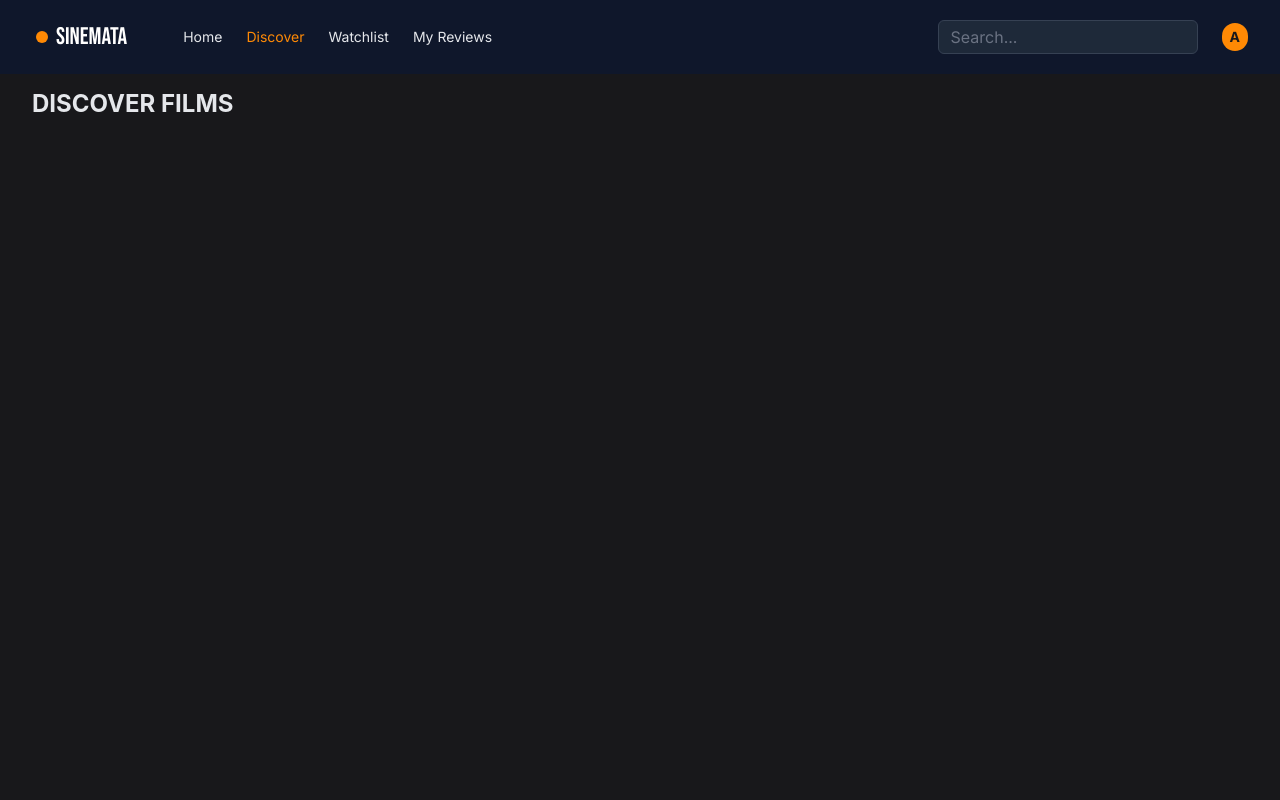
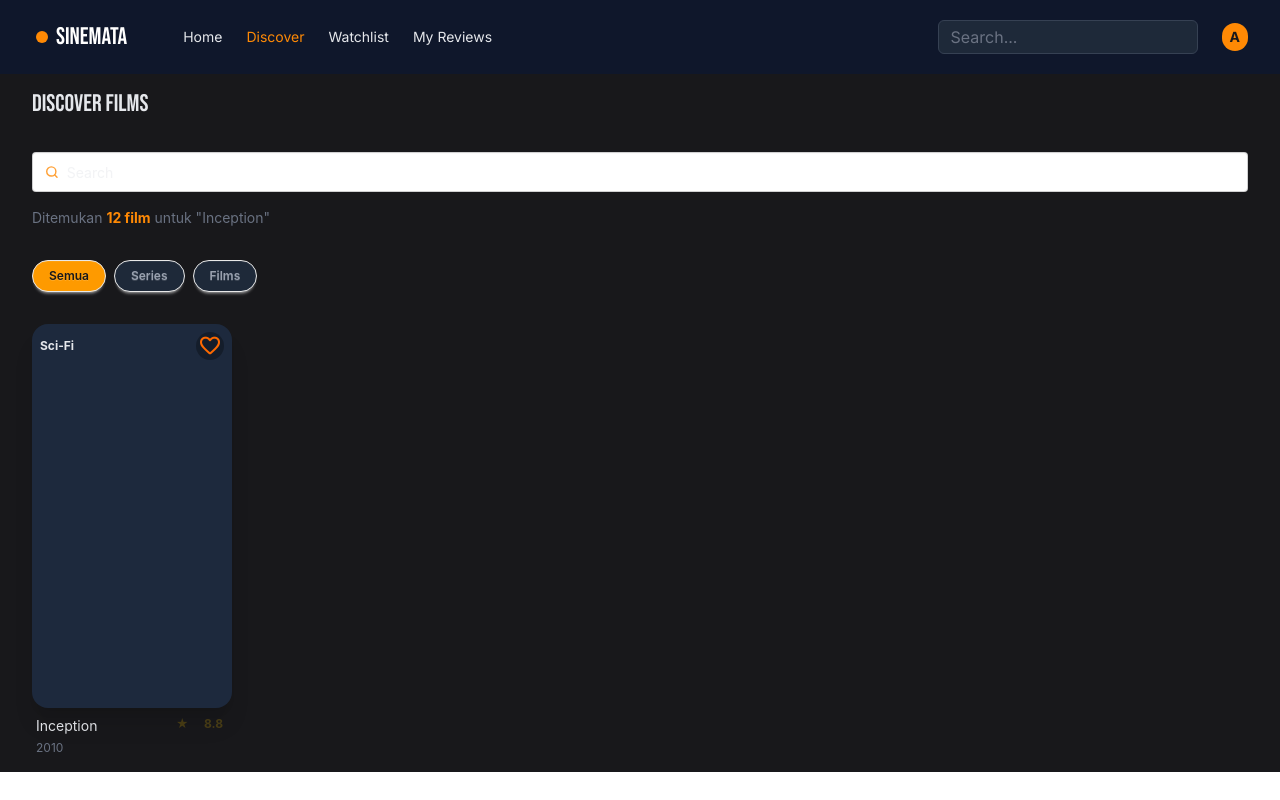
Before and after one commit to asmadguntur/nc_sinemata, a React (Vite) app: page / in a window 1280 px wide. Built offline with nearby package versions, Linux system fonts and the light colour scheme; no server answers.

Commit message:
menambahkan component search, filter dan movie card

```diff
--- a/package.json
+++ b/package.json
@@ -24,6 +24,7 @@
     "@types/react-dom": "^19.2.3",
     "@vitejs/plugin-react": "^6.0.1",
     "autoprefixer": "^10.5.0",
+    "daisyui": "^5.5.20",
     "eslint": "^10.3.0",
     "eslint-plugin-react-hooks": "^7.1.1",
     "eslint-plugin-react-refresh": "^0.5.2",
--- a/src/App.css
+++ b/src/App.css
@@ -167,7 +167,7 @@
 
   &::before,
   &::after {
-    content: '';
+    content: "";
     position: absolute;
     top: -4.5px;
     border: 5px solid transparent;
--- a/src/index.css
+++ b/src/index.css
@@ -1,4 +1,5 @@
 @import "tailwindcss";
+@plugin "daisyui";
 
 .font-inter {
   font-family: "Inter", sans-serif;
--- a/src/pages/Discover.jsx
+++ b/src/pages/Discover.jsx
@@ -1,16 +1,99 @@
-import { useState } from "react";
+import { useEffect, useState } from "react";
 import Navbar from "../components/Navbar";
+import MovieCard from "../components/MovieCard";
 // import Trending from "../components/Trending";
 // import Footer from "../components/Footer";
 
 export default function Discover() {
+  const [query, setQuery] = useState("");
+  const [movies, setMovies] = useState([]);
+  const [loading, setLoading] = useState(false);
+
+  const fetchMovies = async () => {
+    setLoading(true);
+    try {
+      // Replace this with your actual API call
+      const response = await fetch("/api/movies");
+      const data = await response.json();
+      setMovies(data.results);
+    } catch (error) {
+      console.error("Error fetching movies:", error);
+    } finally {
+      setLoading(false);
+    }
+  };
+
+  useEffect(() => {
+    // Simulate an API call to fetch movies
+
+    fetchMovies();
+  }, [query]);
+
   return (
     <>
       <Navbar activePage="discover" />
       <main className="main-content pt-18">
         <header className="section-header flex  justify-between items-center py-4 px-8">
-          <h2 className="text-2xl font-bold">DISCOVER FILMS</h2>
+          <h2 className="text-2xl font-bebas">DISCOVER FILMS</h2>
         </header>
+        <section className="search-section flex flex-col gap-y-4 py-4 px-8">
+          <label className="input w-full">
+            <svg
+              className="h-[1em] opacity-80 text-orange-400"
+              xmlns="http://www.w3.org/2000/svg"
+              viewBox="0 0 24 24"
+            >
+              <g
+                strokeLinejoin="round"
+                strokeLinecap="round"
+                strokeWidth="2.5"
+                fill="none"
+                stroke="currentColor"
+              >
+                <circle cx="11" cy="11" r="8"></circle>
+                <path d="m21 21-4.3-4.3"></path>
+              </g>
+            </svg>
+            <input
+              type="search"
+              required
+              placeholder="Search"
+              value={query}
+              onChange={(e) => setQuery(e.target.value)}
+            />
+          </label>
+          <p className="text-sm text-gray-500">
+            Ditemukan <span className="font-bold text-orange-400">12 film</span>{" "}
+            untuk "Inception"
+          </p>
+        </section>
+        <section className="filter-section flex items-center gap-x-2 py-4 px-8">
+          <button className="btn btn-sm py-2 px-4 rounded-full bg-amber-500 text-zinc-900">
+            Semua
+          </button>
+          <button className="btn btn-sm py-2 px-4 rounded-full bg-gray-800 text-gray-400 hover:bg-gray-700 hover:text-gray-100">
+            Series
+          </button>
+          <button className="btn btn-sm py-2 px-4 rounded-full bg-gray-800 text-gray-400 hover:bg-gray-700 hover:text-gray-100">
+            Films
+          </button>
+        </section>
+        <section className="sort-section flex items-center gap-x-2 py-4 px-8">
+          <ul className="movie-grid flex flex-wrap gap-6">
+            {/* <!-- Movie card --> */}
+            <MovieCard
+              movie={{
+                id: 1,
+                title: "Inception",
+                genre: ["Sci-Fi", "Action"],
+                year: 2010,
+                rating: 8.8,
+                favorite: true,
+                image: "https://dummyimage.com/300x450/000/fff&text=Inception",
+              }}
+            />
+          </ul>
+        </section>
       </main>
     </>
   );
```
Also changed, not shown: 2 other files (tests, documents, lock files or other folders).
